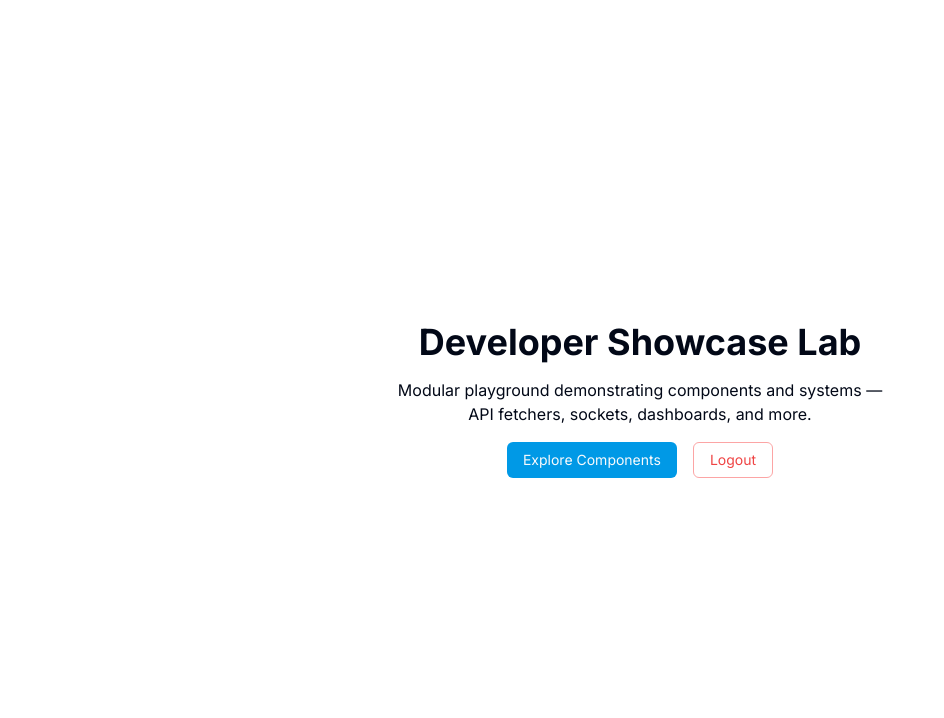
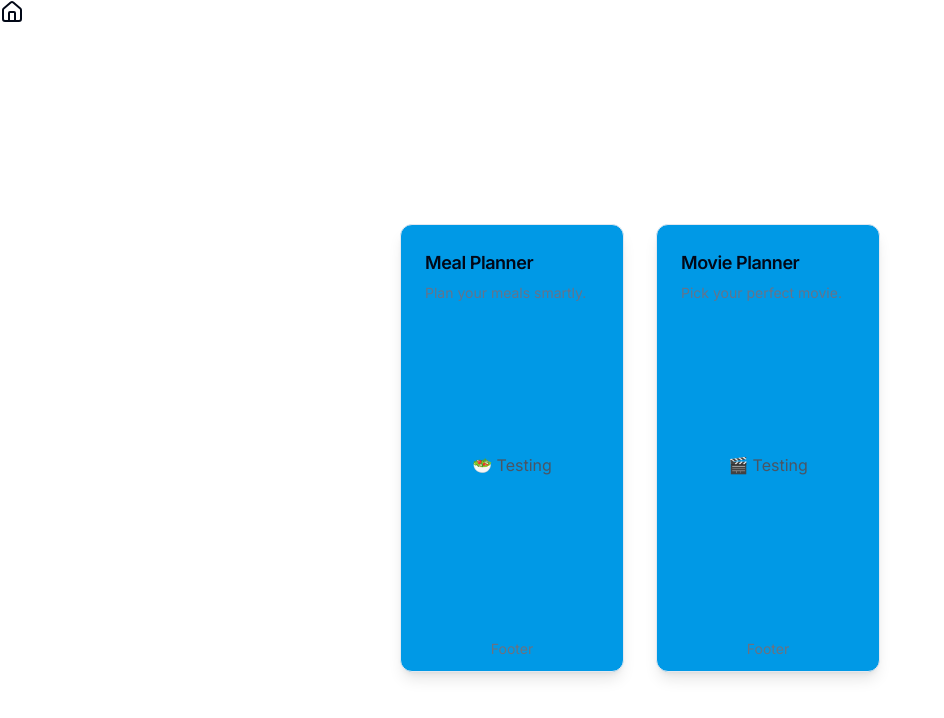
Before and after one commit to vaibav-sharma/scaling-fiesta, a Next.js app in the folder dev-showcase/: page / in a window 1280 px wide. Shown: the top 718 px of the page, without its empty margins (0-944 px from the left). Built offline with nearby package versions, Linux system fonts and the light colour scheme.

Commit message:
Cosmetic and Layout changes

```diff
--- a/dev-showcase/app/layout.tsx
+++ b/dev-showcase/app/layout.tsx
@@ -1,8 +1,10 @@
+import Link from "next/link";
 import "./globals.css";
 import React from "react";
+import { HomeIcon } from "lucide-react";
 
 export const metadata = {
-  title: "Vaibav",
+  title: "Lazynoons",
   description: 'A collection of interactive developer tools and demos',
   icons: {
     icon: '/favicon.png', // your favicon path in public/
@@ -14,7 +16,7 @@ export const metadata = {
 
 export default function RootLayout({ children }: { children: React.ReactNode }) {
   return (
-    <html lang="en">
+    <html lang="en" suppressHydrationWarning>
       <body className="bg-background text-foreground">
         <script
           dangerouslySetInnerHTML={{
@@ -27,6 +29,9 @@ export default function RootLayout({ children }: { children: React.ReactNode })
             `,
           }}
         />
+        <Link href="/" passHref>
+          <HomeIcon />
+        </Link>
         {children}
       </body>
     </html>
--- /dev/null
+++ b/dev-showcase/app/movieplanner/layout.tsx
@@ -0,0 +1,60 @@
+'use client'
+
+import CommandPalette from '@/src/showcase/components/CommandPalette'
+import AnimatedCanvasWrapper from '@/src/showcase/components/AnimatedShowcaseWrapper'
+import {
+  SidebarProvider,
+  Sidebar,
+  SidebarContent,
+  SidebarInset,
+  SidebarTrigger,
+  useSidebar,
+} from '@/src/components/ui/sidebar'
+import AppSidebar from '@/src/showcase/components/Sidebar'
+import { AnimatePresence } from 'framer-motion'
+import { ReactNode } from 'react'
+
+// cast the imported wrapper to any so it accepts children in JSX even if its typing is restrictive
+const AnimatedCanvasWrapperAny = AnimatedCanvasWrapper as any
+
+// function FloatingSidebarTrigger() {
+//   const { open } = useSidebar()
+//   if (open) return null
+//   return (
+//     <div className="absolute top-4 left-4 z-20">
+//       <SidebarTrigger />
+//     </div>
+//   )
+// }
+
+export default function ShowcaseLayout({ children }: { children: ReactNode }) {
+  return (
+    <AnimatePresence mode="wait">
+      {/* Wrap subpages in animation container */}
+      <AnimatedCanvasWrapperAny>
+        {children}
+      </AnimatedCanvasWrapperAny>
+    </AnimatePresence>
+    // <SidebarProvider>
+    //   <Sidebar>
+    //     <SidebarContent>
+    //       <AppSidebar />
+    //     </SidebarContent>
+    //   </Sidebar>
+
+    //   <FloatingSidebarTrigger />
+
+    //   <SidebarInset>
+    //     <AnimatePresence mode="wait">
+    //       {/* Wrap subpages in animation container */}
+    //       <AnimatedCanvasWrapperAny>
+    //         {children}
+    //       </AnimatedCanvasWrapperAny>
+    //     </AnimatePresence>
+
+    //     {/* Command palette should be globally available */}
+    //     <CommandPalette />
+    //   </SidebarInset>
+    // </SidebarProvider>
+  )
+}
--- /dev/null
+++ b/dev-showcase/app/movieplanner/page.tsx
@@ -0,0 +1,6 @@
+'use client'
+import ShowcaseCanvas from '@/src/showcase/components/ShowcaseCanvas'
+
+export default function ShowcasePage() {
+  return <ShowcaseCanvas />
+}
--- a/dev-showcase/app/page.tsx
+++ b/dev-showcase/app/page.tsx
@@ -1,22 +1,68 @@
-import { Button } from '@/components/ui/button'
-import LogoutButton from '@/components/ui/logout'
+"use client"
+
+import {
+  Card,
+  CardContent,
+  CardDescription,
+  CardFooter,
+  CardHeader,
+  CardTitle,
+} from "@/components/ui/card"
+import { useThemeStore } from "@/src/store/themeStore";
+import { HomeIcon } from "lucide-react";
 import Link from 'next/link'
+import { useEffect } from "react";
+
 
 export default function Home() {
+  const { theme, toggleTheme } = useThemeStore();
+  useEffect(() => {
+    theme
+  }, [])
+
   return (
-    <div className="flex flex-col items-center justify-center h-screen text-center space-y-4">
-      <h1 className="text-4xl font-bold text-softwhite">Developer Showcase Lab</h1>
-      <p className="text-sand max-w-lg">
-        Modular playground demonstrating components and systems — API fetchers, sockets, dashboards, and more.
-      </p>
+    <div className="min-h-screen bg-background text-foreground p-6">
+      {/* <Link href="/" passHref>
+        <HomeIcon />
+      </Link> */}
+      <div className="flex items-center justify-center h-screen">
+        <div className="flex flex-row gap-8 p-8">
+          {/* Meal Planner */}
+          <Link href="/mealplanner" passHref>
+            <Card className="w-56 h-[28rem] flex flex-col justify-between shadow-lg bg-primary">
+              <CardHeader>
+                <CardTitle className="text-lg">Meal Planner</CardTitle>
+                <CardDescription className="text-sm text-muted-foreground">
+                  Plan your meals smartly.
+                </CardDescription>
+              </CardHeader>
+              <CardContent className="flex-grow flex items-center justify-center">
+                <h1 className="text-center text-base font-medium text-gray-600">🥗 Testing</h1>
+              </CardContent>
+              <CardFooter className="flex justify-center py-3 text-sm text-gray-500">
+                Footer
+              </CardFooter>
+            </Card>
+          </Link>
 
-      <div className="flex space-x-4">
-        <Link href="/showcase" passHref>
-          <Button asChild>
-            <span>Explore Components</span>
-          </Button>
-        </Link>
-        <LogoutButton />
+          {/* Movie Planner */}
+          <Link href="/movieplanner" passHref>
+            <Card className="w-56 h-[28rem] flex flex-col justify-between shadow-lg bg-primary">
+              <CardHeader>
+                <CardTitle className="text-lg">Movie Planner</CardTitle>
+                <CardDescription className="text-sm text-muted-foreground">
+                  Pick your perfect movie.
+                </CardDescription>
+              </CardHeader>
+              <CardContent className="flex-grow flex items-center justify-center">
+                <h1 className="text-center text-base font-medium text-gray-600">🎬 Testing</h1>
+              </CardContent>
+              <CardFooter className="flex justify-center py-3 text-sm text-gray-500">
+                Footer
+              </CardFooter>
+            </Card>
+          </Link>
+        </div>
       </div>
     </div>
   )
--- a/dev-showcase/app/showcase/layout.tsx
+++ /dev/null
@@ -1,54 +0,0 @@
-'use client'
-
-import CommandPalette from '@/src/showcase/components/CommandPalette'
-import AnimatedCanvasWrapper from '@/src/showcase/components/AnimatedShowcaseWrapper'
-import {
-  SidebarProvider,
-  Sidebar,
-  SidebarContent,
-  SidebarInset,
-  SidebarTrigger,
-  useSidebar,
-} from '@/src/components/ui/sidebar'
-import AppSidebar from '@/src/showcase/components/Sidebar'
-import { AnimatePresence } from 'framer-motion'
-import { ReactNode } from 'react'
-
-// cast the imported wrapper to any so it accepts children in JSX even if its typing is restrictive
-const AnimatedCanvasWrapperAny = AnimatedCanvasWrapper as any
-
-function FloatingSidebarTrigger() {
-  const { open } = useSidebar()
-  if (open) return null
-  return (
-    <div className="absolute top-4 left-4 z-20">
-      <SidebarTrigger />
-    </div>
-  )
-}
-
-export default function ShowcaseLayout({ children }: { children: ReactNode }) {
-  return (
-    <SidebarProvider>
-      <Sidebar>
-        <SidebarContent>
-          <AppSidebar />
-        </SidebarContent>
-      </Sidebar>
-
-      <FloatingSidebarTrigger />
-
-      <SidebarInset>
-        <AnimatePresence mode="wait">
-          {/* Wrap subpages in animation container */}
-          <AnimatedCanvasWrapperAny>
-            {children}
-          </AnimatedCanvasWrapperAny>
-        </AnimatePresence>
-
-        {/* Command palette should be globally available */}
-        <CommandPalette />
-      </SidebarInset>
-    </SidebarProvider>
-  )
-}
--- a/dev-showcase/src/showcase/components/AnimatedShowcaseWrapper.tsx
+++ b/dev-showcase/src/showcase/components/AnimatedShowcaseWrapper.tsx
@@ -6,23 +6,23 @@ import { MotionDiv } from '@/src/lib/utils'
 import { useSidebar } from '@/src/components/ui/sidebar'
 
 export default function AnimatedCanvasWrapper({ children }: { children: React.ReactNode }) {
-  const { state } = useSidebar()
+  // const { state } = useSidebar()
   const [sidebarWidth, setSidebarWidth] = React.useState(0)
   const sidebarRef = React.useRef<HTMLDivElement | null>(null)
 
-  React.useEffect(() => {
-    const sidebarEl = document.querySelector('[data-slot="sidebar-container"]') as HTMLDivElement
-    if (!sidebarEl) return
-    sidebarRef.current = sidebarEl
+  // React.useEffect(() => {
+  //   const sidebarEl = document.querySelector('[data-slot="sidebar-container"]') as HTMLDivElement
+  //   if (!sidebarEl) return
+  //   sidebarRef.current = sidebarEl
 
-    const observer = new ResizeObserver((entries) => {
-      for (const entry of entries) {
-        setSidebarWidth(entry.contentRect.width)
-      }
-    })
-    observer.observe(sidebarEl)
-    return () => observer.disconnect()
-  }, [])
+  //   const observer = new ResizeObserver((entries) => {
+  //     for (const entry of entries) {
+  //       setSidebarWidth(entry.contentRect.width)
+  //     }
+  //   })
+  //   observer.observe(sidebarEl)
+  //   return () => observer.disconnect()
+  // }, [])
 
   return (
     <MotionDiv
@@ -39,7 +39,7 @@ export default function AnimatedCanvasWrapper({ children }: { children: React.Re
     >
       <AnimatePresence mode="wait">
         <MotionDiv
-          key={state}
+          key={"state"}
           initial={{ opacity: 0, scale: 0.98 }}
           animate={{ opacity: 1, scale: 1 }}
           exit={{ opacity: 0, scale: 0.98 }}
--- a/dev-showcase/src/showcase/components/MoviePlanner.tsx
+++ b/dev-showcase/src/showcase/components/MoviePlanner.tsx
@@ -134,7 +134,7 @@ export default function MovieRecommender() {
   }
 
   return (
-    <div className="min-h-screen bg-background text-foreground p-6">
+    <div className="bg-background text-foreground p-6">
       <div className="max-w-2xl mx-auto space-y-6">
         <Card className="border border-border bg-card shadow-md">
           <CardHeader>
--- a/dev-showcase/src/showcase/components/ShowcaseCanvas.tsx
+++ b/dev-showcase/src/showcase/components/ShowcaseCanvas.tsx
@@ -35,7 +35,7 @@ export default function ShowcaseCanvas() {
   }
 
   return (
-    <div className="flex-1 h-screen overflow-auto p-8 relative bg-background">
+    <div className="flex-1 overflow-auto p-8 relative bg-background">
       {/* Background grid — sits behind content but above page bg */}
       <div
         className="absolute inset-0 z-0"
```
Also changed, not shown: dev-showcase/app/mealplanner/page.tsx (renamed from dev-showcase/app/showcase/page.tsx).
